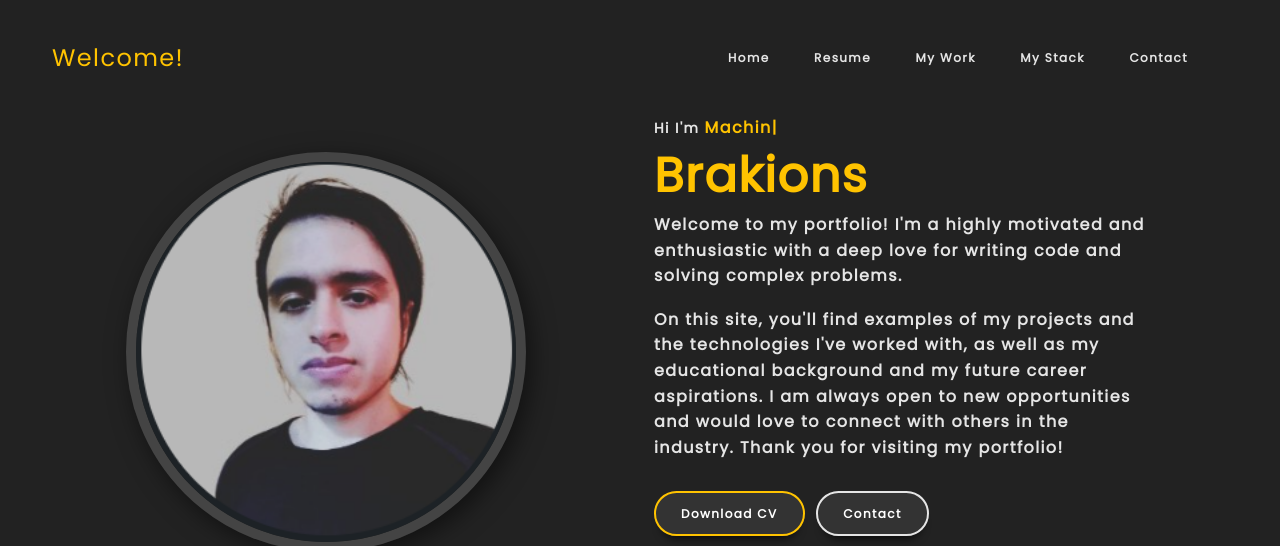
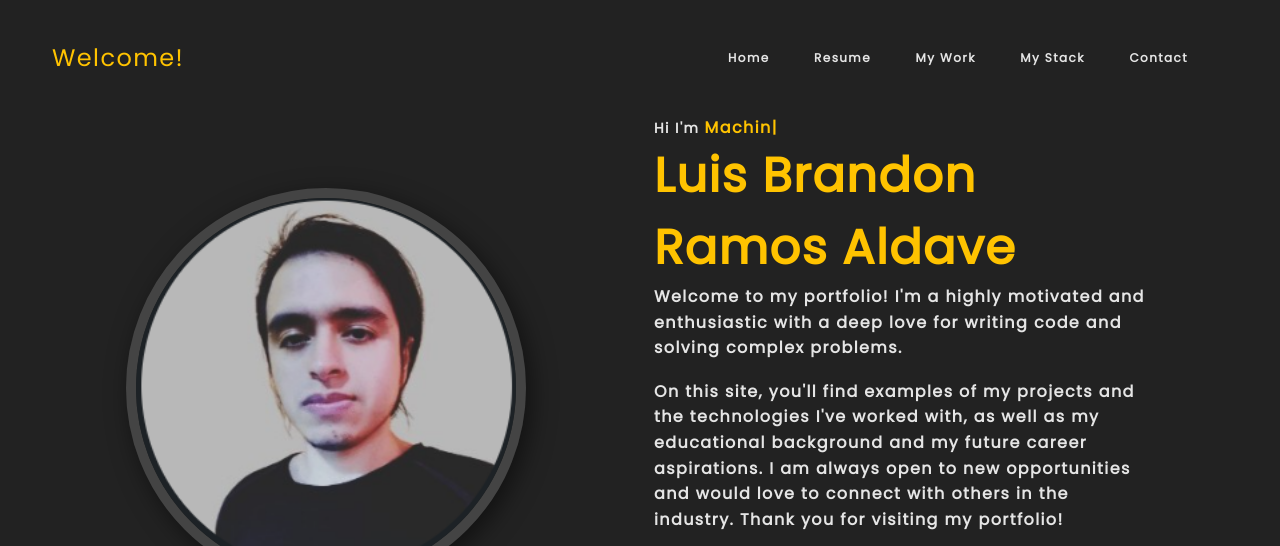
Before and after one commit to Brakions/Brakions.github.io, a plain HTML site: page index.html in a window 1280 px wide. Shown: the top 546 px of the page. Drawn offline with nearby package versions, Linux system fonts and the light colour scheme.

Commit message:
Update index.html

```diff
--- a/index.html
+++ b/index.html
@@ -39,7 +39,7 @@
         </div>
         <div class="hero-text">
           <h5>Hi I'm <span class="input"></span></h5>
-          <h1>Brakions</h1>
+          <h1>Luis Brandon Ramos Aldave</h1>
           <p>Welcome to my portfolio! I'm a highly motivated and enthusiastic
             with a deep love for writing code and solving complex problems.</p></br>
           <p>On this site, you'll find examples of my projects and the technologies I've
```
